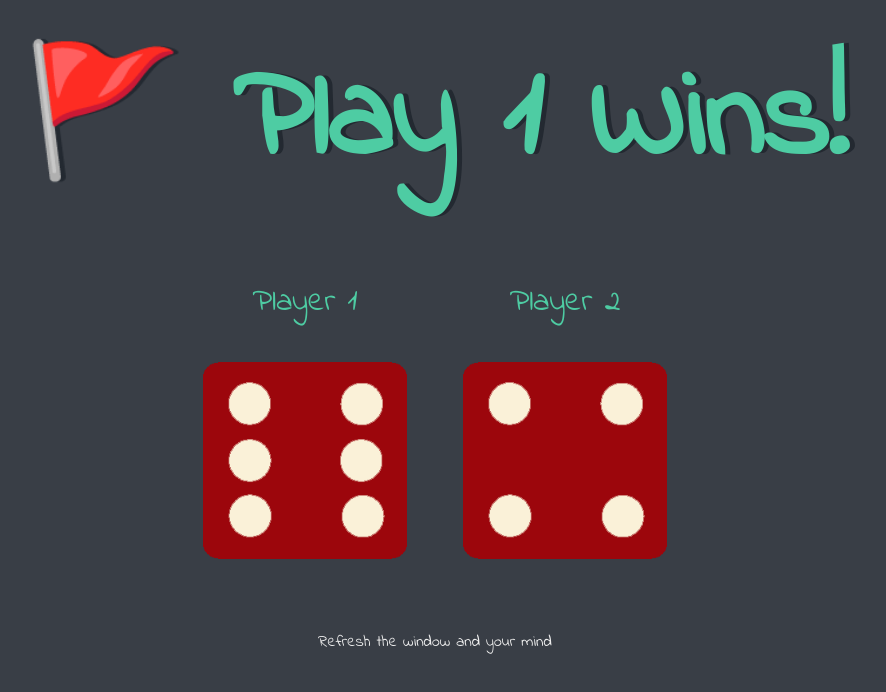
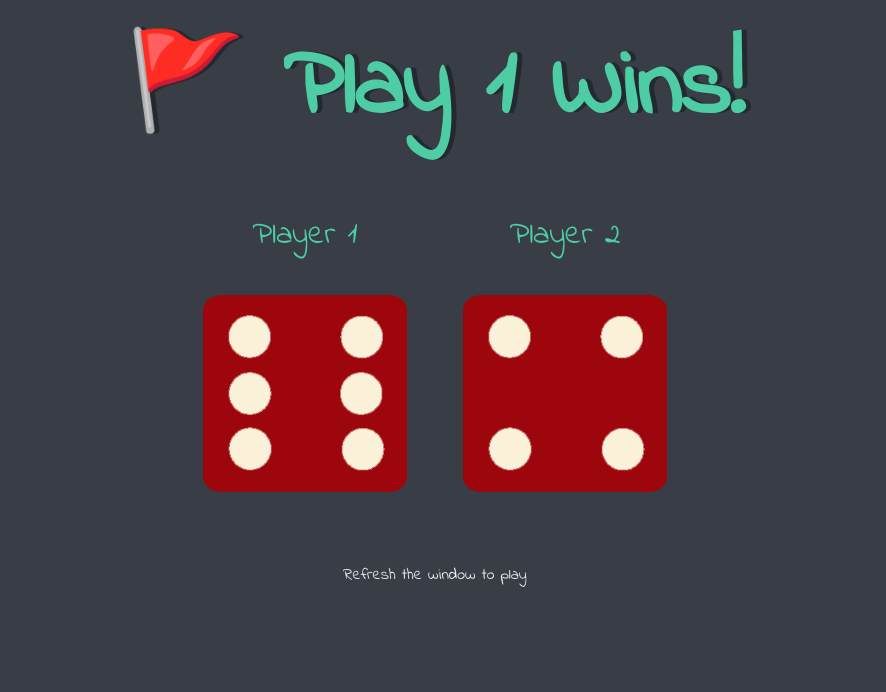
Before and after one commit to vishaal2108/Dice-game, a plain HTML site: page index.html in a window 1280 px wide. Shown: the whole page, without its empty margins (205-1091 px from the left). Drawn offline with Linux system fonts and the light colour scheme; a web font is replaced by a local one.

Commit message:
size changed

```diff
--- a/index.html
+++ b/index.html
@@ -23,7 +23,7 @@
       </div>
     </div>
 
-    <footer>Refresh the window and your mind</footer>
+    <footer>Refresh the window to play</footer>
     <script src="script.js"></script>
   </body>
 </html>
--- a/styles.css
+++ b/styles.css
@@ -15,10 +15,10 @@ body {
 }
 
 h1 {
-  margin: 30px;
+  margin:20px;
     font-family: 'Indie Flower', cursive;
   text-shadow: 5px 0 #232931;
-  font-size: 8rem;
+  font-size: 6rem;
   color: #4ECCA3;
 }
 
```
